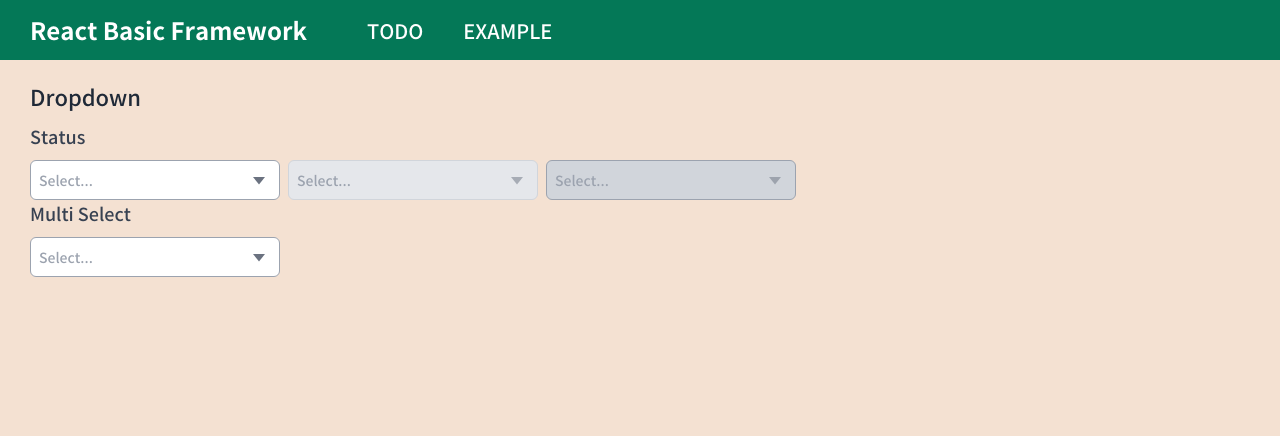
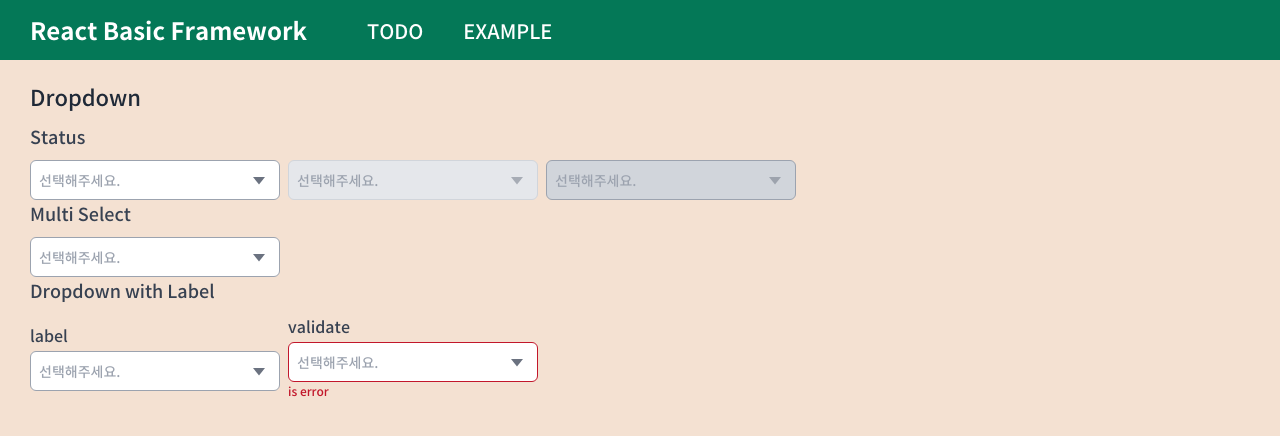
Before and after one commit to jun0108/react-framework-styled-components, a React (Vite) app: page /examples/dropdown in a window 1280 px wide. Shown: the top 436 px of the page. Built offline with nearby package versions, Linux system fonts and the light colour scheme.

Commit message:
Fix(style): components style 버전업

```diff
--- a/auto-imports.d.ts
+++ b/auto-imports.d.ts
@@ -16,6 +16,7 @@ declare global {
   const CmRadio: typeof import('./src/styles/components/Selector')['CmRadio']
   const CmTextarea: typeof import('./src/components/CmTextarea')['default']
   const CmToast: typeof import('./src/components/CmToast')['default']
+  const CmTooltip: typeof import('./src/components/CmTooltip')['default']
   const Cmdropdown: typeof import('./src/components/Cmdropdown')['default']
   const ConfirmContainer: typeof import('./src/styles/components/Popups')['ConfirmContainer']
   const ConfirmFooter: typeof import('./src/styles/components/Popups')['ConfirmFooter']
@@ -56,6 +57,8 @@ declare global {
   const TextfieldWrapper: typeof import('./src/styles/components/Textfield')['TextfieldWrapper']
   const ToastContainer: typeof import('./src/styles/components/Popups')['ToastContainer']
   const ToastMessage: typeof import('./src/styles/components/Popups')['ToastMessage']
+  const TooltipBox: typeof import('./src/styles/components/Tooltip')['TooltipBox']
+  const TooltipWrapper: typeof import('./src/styles/components/Tooltip')['TooltipWrapper']
   const Wrapper: typeof import('./src/styles/layout/Wrapper')['Wrapper']
   const autoPrefix: typeof import('./src/styles/helpers/mixins/Prefix')['autoPrefix']
   const createRef: typeof import('react')['createRef']
--- a/src/components/CmInput.tsx
+++ b/src/components/CmInput.tsx
@@ -14,7 +14,7 @@ export interface IInput {
   onChange: (e: React.ChangeEvent<HTMLInputElement>) => void;
 }
 
-function CmInput({ type = "text", value, placeholder, labelPosition = "vertical", label, disabled = false, readonly = false, isValid = false, validMessage, onChange }: IInput) {
+function CmInput({ type = "text", value, 	placeholder = "입력해주세요.", labelPosition = "vertical", label, disabled = false, readonly = false, isValid = false, validMessage, onChange }: IInput) {
 	const [inputValue, setInputValue] = useState<string>(value)
 
 	const handleChange = (e: React.ChangeEvent<HTMLInputElement>) => {
--- a/src/components/CmTextarea.tsx
+++ b/src/components/CmTextarea.tsx
@@ -14,7 +14,7 @@ export interface ITextarea {
   onChange: (e: React.ChangeEvent<HTMLTextAreaElement>) => void;
 }
 
-function CmTextarea({ value, placeholder, labelPosition = "vertical", label, resize = "vertical", disabled = false, readonly = false,  isValid = false,validMessage, onChange }: ITextarea) {
+function CmTextarea({ value, placeholder = "입력해주세요.", labelPosition = "vertical", label, resize = "vertical", disabled = false, readonly = false,  isValid = false,validMessage, onChange }: ITextarea) {
 	const [inputValue, setInputValue] = useState<string>(value)
 
 	const handleChange = (e: React.ChangeEvent<HTMLTextAreaElement>) => {
--- a/src/components/Cmdropdown.tsx
+++ b/src/components/Cmdropdown.tsx
@@ -31,7 +31,7 @@ const CmDropdown = ({
 	validMessage,
 	disabled = false,
 	readonly = false,
-	placeholder = "Select...",
+	placeholder = "선택해주세요.",
 	onChange,
 }: DropdownProps) => {
 	const [selected, setSelected] = useState<string | string[]>(
@@ -78,7 +78,6 @@ const CmDropdown = ({
 	return (
 		<DropdownWrapper ref={dropdownRef}  $labelPosition={labelPosition}>
 			{label && <TextfieldLabel $labelPosition={labelPosition}>{label}</TextfieldLabel>}
-
 			<DropdownInput $readonly={readonly} $disabled={disabled} $isValid={isValid} onClick={toggleDropdown}>
 				{Array.isArray(selected) && selected.length === 0
 					? <DropdownPlaceholder>{placeholder}</DropdownPlaceholder>
@@ -90,9 +89,6 @@ const CmDropdown = ({
 				<DropdownArrow $isOpen={isOpen} $disabled={disabled || readonly}>
 					<Icon name="arrow-d__full--6b7" width="24" height="24" alt="arrow"/>
 				</DropdownArrow>
-			</DropdownInput>
-			{isValid && <TextfieldMessage>{validMessage}</TextfieldMessage>}
-
 				<CSSTransition
 					in={isOpen}
 					timeout={200}
@@ -112,6 +108,8 @@ const CmDropdown = ({
 						))}
 					</OptionsList>
 				</CSSTransition>
+			</DropdownInput>
+			{isValid && <TextfieldMessage>{validMessage}</TextfieldMessage>}
 		</DropdownWrapper>
 	)
 }
--- a/src/pages/examples/Dropdown.tsx
+++ b/src/pages/examples/Dropdown.tsx
@@ -48,6 +48,23 @@ function Dropdowns() {
 						/>
 					</ExampleItem>
 				</div>
+				<div>
+					<PageSubTitle>Dropdown with Label</PageSubTitle>
+					<ExampleItem>
+						<CmDropdown
+							label='label'
+							options={exampleOptions}
+							onChange={(value) => console.log(value)}
+						/>
+						<CmDropdown
+							label='validate'
+							options={exampleOptions}
+							validMessage='is error'
+							isValid
+							onChange={(value) => console.log(value)}
+						/>
+					</ExampleItem>
+				</div>
 			</div>
 		</div>
 	)
--- a/src/styles/components/Dropdown.ts
+++ b/src/styles/components/Dropdown.ts
@@ -1,11 +1,10 @@
 import styled from 'styled-components'
 import { typo } from '~/styles/helpers/mixins'
 
-export const DropdownWrapper = styled.div<{  $labelPosition: "vertical" | "horizontal" }>`
+export const DropdownWrapper = styled.div<{ $labelPosition: "vertical" | "horizontal" }>`
   display: flex;
   align-items: ${({ $labelPosition }) => ($labelPosition === "vertical" ? "flex-start" : "center")};
   flex-direction: ${({ $labelPosition }) => ($labelPosition === "vertical" ? "column" : "row")};
-  position: relative;
   min-width: 250px;
 `
 
@@ -13,6 +12,7 @@ export const DropdownInput = styled.div<{ $disabled: boolean, $readonly: boolean
   ${({ $isValid }) =>
 		typo({size: "var(--font-size-14)", weight: 500, color: $isValid ? "var(--color-red-900)" : "var(--color-gray-900)"})
 };
+  position: relative;
   display: flex;
   justify-content: space-between;
   align-items: center;
@@ -70,7 +70,7 @@ export const OptionsList = styled.div`
   position: absolute;
   top: calc(var(--form-height-md) + 2px);
   left: 0;
-  z-index: calc(var(--z-index-dimmed) - 2);
+  z-index: calc(var(--z-index-dimmed) - 3);
   width: 100%;
   max-height: 150px;
   background: var(--color-white);
--- a/src/styles/components/Tooltip.ts
+++ b/src/styles/components/Tooltip.ts
@@ -8,7 +8,7 @@ export const TooltipWrapper = styled.div`
 export const TooltipBox = styled.div<{ $position: "top" | "bottom" | "left" | "right" }>`
   ${typo({ size: "var(--font-size-14)", weight: 500, color: "var(--color-white)" })};
   position: absolute;
-  z-index: 10;
+  z-index: calc(var(--z-index-dimmed) - 2);
   background: rgba(0, 0, 0, 0.75);
   padding: 6px 10px;
   border-radius: var(--radius-md);
```
Lines whose indentation alone changed are shown as unchanged.
